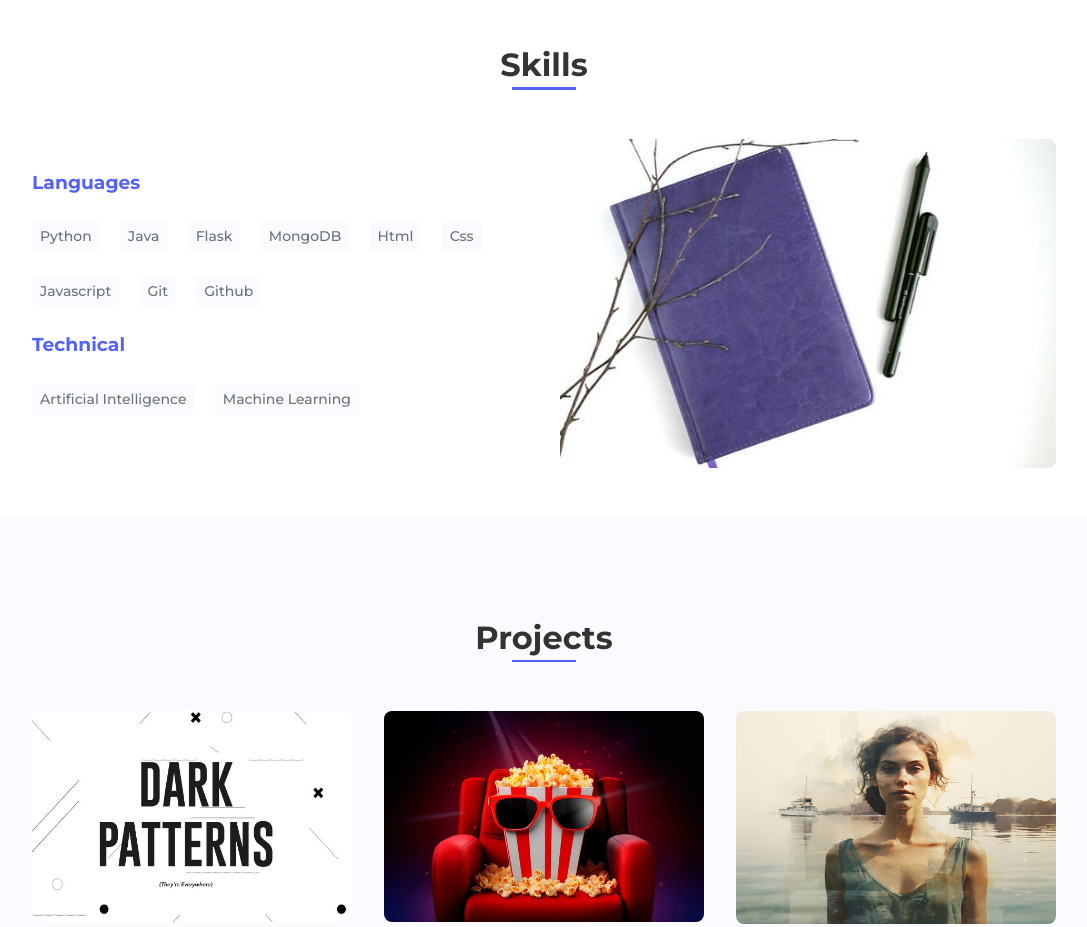
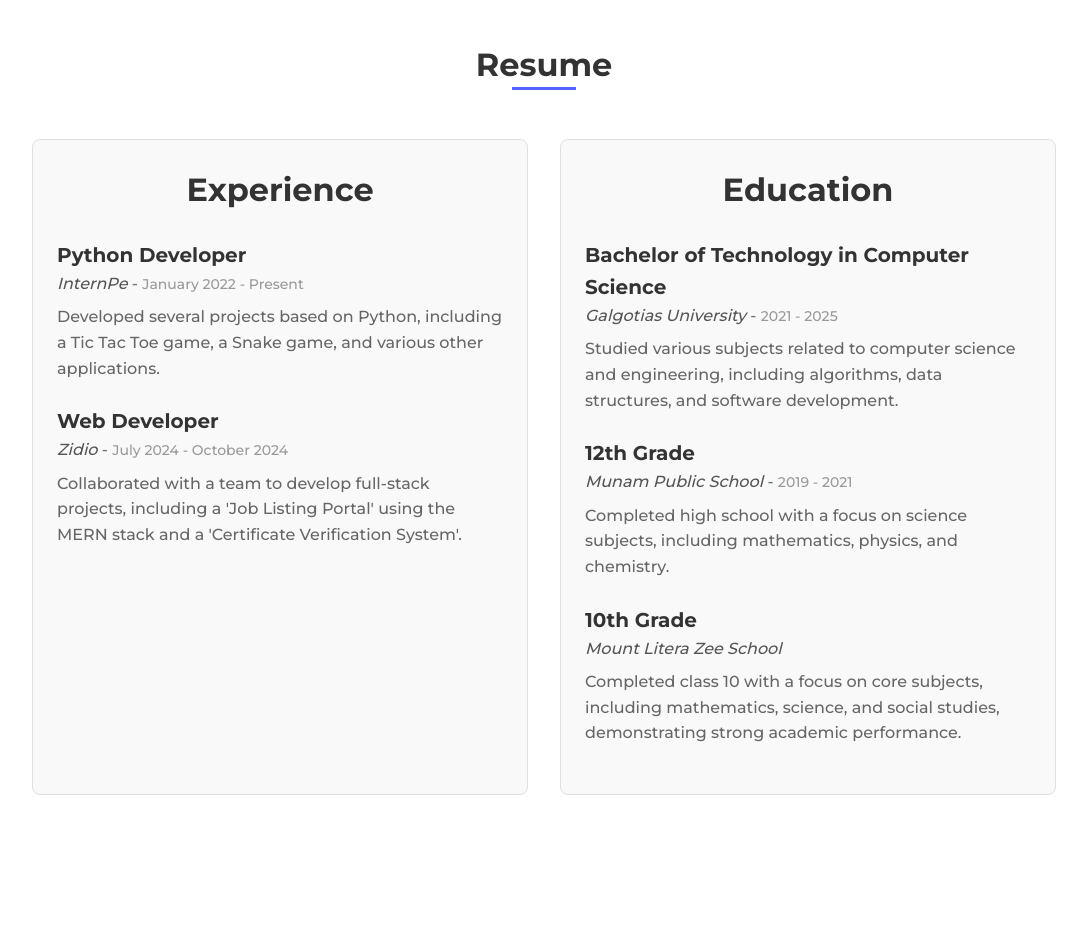
Before and after one commit to rounakkumar30/Portfolio, a plain HTML site: page index.html in a window 1280 px wide. Shown: the part 1440-2367 px from the top of the page, without its empty margins (96-1183 px from the left). Drawn offline with nearby package versions, Linux system fonts and the light colour scheme.

Commit message:
Add Resume

```diff
--- a/assets/css/styles.css
+++ b/assets/css/styles.css
@@ -363,6 +363,61 @@ a:hover {
 /* Icon Spacing */
 .btn i {
     margin-left: 8px; /* Space between text and icon */
+}
+/* Resume Section */
+.resume {
+    padding: 2rem 0;
+}
+
+.resume__title {
+    font-size: 2rem;
+    text-align: center;
+    margin-bottom: 1.5rem;
+    color: #333;
+}
+
+.resume__container {
+    display: flex;
+    flex-wrap: wrap;
+    gap: 2rem;
+    justify-content: center;
+}
+
+.resume__content {
+    flex: 1 1 45%;
+    max-width: 500px;
+    border: 1px solid #e0e0e0;
+    padding: 1.5rem;
+    border-radius: 8px;
+    background-color: #f9f9f9;
+}
+
+.resume__item {
+    margin-bottom: 1.5rem;
+}
+
+.resume__item-title {
+    font-size: 1.25rem;
+    font-weight: bold;
+    color: #333;
+}
+
+.resume__item-company,
+.resume__item-institution {
+    font-size: 1rem;
+    font-style: italic;
+    color: #555;
+}
+
+.resume__item-date {
+    font-size: 0.875rem;
+    color: #999;
+}
+
+.resume__item-description {
+    font-size: 1rem;
+    color: #666;
+    margin-top: 0.5rem;
 }
 
 /* ===== SKILLS =====*/
--- a/assets/js/main.js
+++ b/assets/js/main.js
@@ -61,6 +61,11 @@ sr.reveal('.about__profession', {delay: 400})
 sr.reveal('.about__text', {delay: 500})
 sr.reveal('.about__social-icon', {delay: 600, interval: 200})
 
+/*SCROLL RESUME*/
+sr.reveal('.resume__title', {})
+sr.reveal('.resume__content', { interval: 200 })
+sr.reveal('.resume__item', { delay: 300 })
+
 /*SCROLL SKILLS*/
 sr.reveal('.skills__subtitle', {})
 sr.reveal('.skills__name', {distance: '20px', delay: 50, interval: 100})
--- a/index.html
+++ b/index.html
@@ -24,11 +24,12 @@
                     <ul class="nav__list">
                         <li class="nav__item"><a href="#home" class="nav__link active">Home</a></li>
                         <li class="nav__item"><a href="#about" class="nav__link">About</a></li>
+                        <li class="nav__item"><a href="#resume" class="nav__link">Resume</a></li>
                         <li class="nav__item"><a href="#skills" class="nav__link">Skills</a></li>
                         <li class="nav__item"><a href="#portfolio" class="nav__link">Projects</a></li>
                         <li class="nav__item"><a href="#certificate" class="nav__link">Certificate</a></li>
+                    </ul>
 
-                    </ul>
                 </div>
 
 
@@ -85,6 +86,45 @@
                     </div>
                 </div>
             </section>
+            <!--===== RESUME =====-->
+<section class="resume section" id="resume">
+    <h2 class="section-title">Resume</h2>
+
+    <div class="resume__container bd-grid">
+        <div class="resume__content">
+            <h3 class="resume__title">Experience</h3>
+            <div class="resume__item">
+                <h4 class="resume__item-title">Python Developer</h4>
+                <span class="resume__item-company">InternPe</span> - <span class="resume__item-date">January 2022 - Present</span>
+                <p class="resume__item-description">Developed several projects based on Python, including a Tic Tac Toe game, a Snake game, and various other applications.</p>
+            </div>
+            <div class="resume__item">
+                <h4 class="resume__item-title">Web Developer</h4>
+                <span class="resume__item-company">Zidio</span> - <span class="resume__item-date">July 2024 - October 2024</span>
+                <p class="resume__item-description">Collaborated with a team to develop full-stack projects, including a 'Job Listing Portal' using the MERN stack and a 'Certificate Verification System'.</p>
+            </div>
+        </div>
+
+        <div class="resume__content">
+            <h3 class="resume__title">Education</h3>
+            <div class="resume__item">
+                <h4 class="resume__item-title">Bachelor of Technology in Computer Science</h4>
+                <span class="resume__item-institution">Galgotias University</span> - <span class="resume__item-date">2021 - 2025</span>
+                <p class="resume__item-description">Studied various subjects related to computer science and engineering, including algorithms, data structures, and software development.</p>
+            </div>
+            <div class="resume__item">
+                <h4 class="resume__item-title">12th Grade</h4>
+                <span class="resume__item-institution">Munam Public School</span> - <span class="resume__item-date">2019 - 2021</span>
+                <p class="resume__item-description">Completed high school with a focus on science subjects, including mathematics, physics, and chemistry.</p>
+            </div>
+            <div class="resume__item">
+                <h4 class="resume__item-title">10th Grade</h4>
+                <span class="resume__item-institution">Mount Litera Zee School</span>
+                <p class="resume__item-description">Completed class 10 with a focus on core subjects, including mathematics, science, and social studies, demonstrating strong academic performance.</p>
+            </div>
+        </div>
+    </div>
+</section>
 
             <!--===== SKILLS =====-->
             <section class="skills section" id="skills">
```
